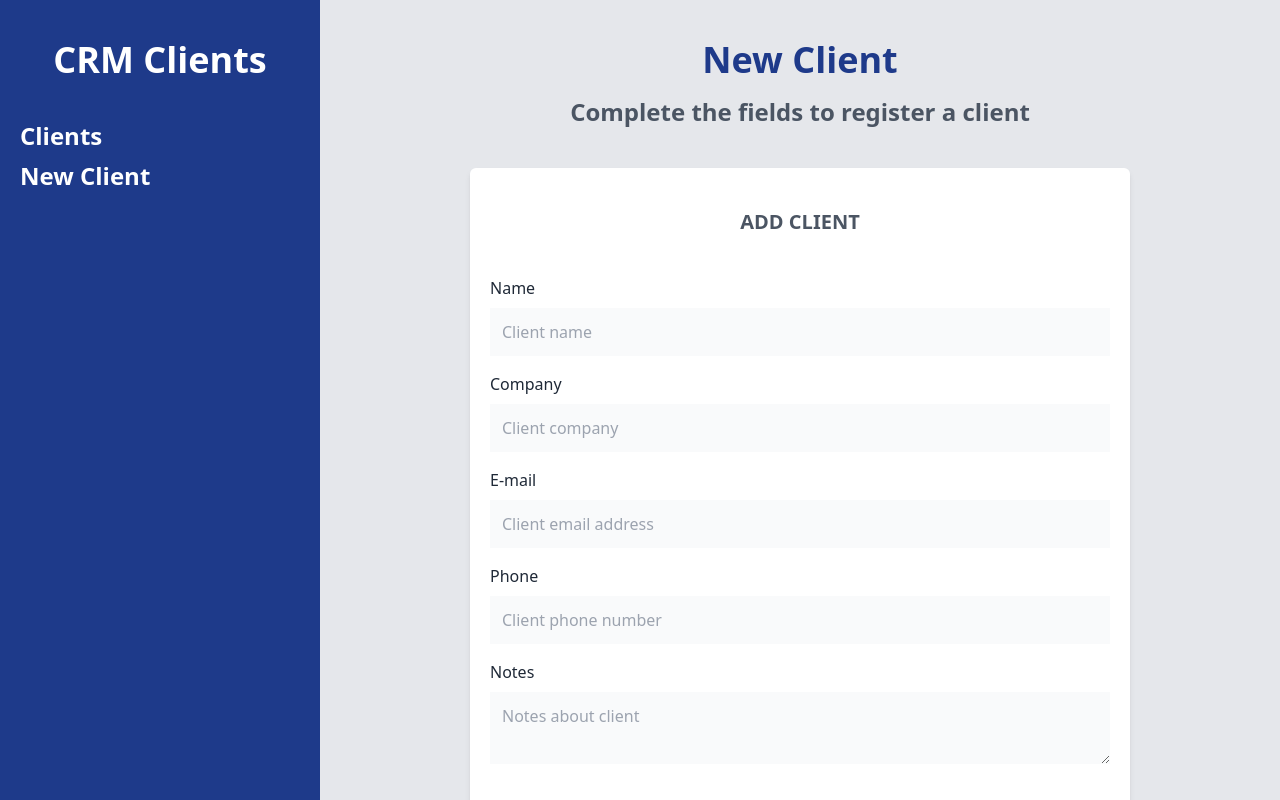
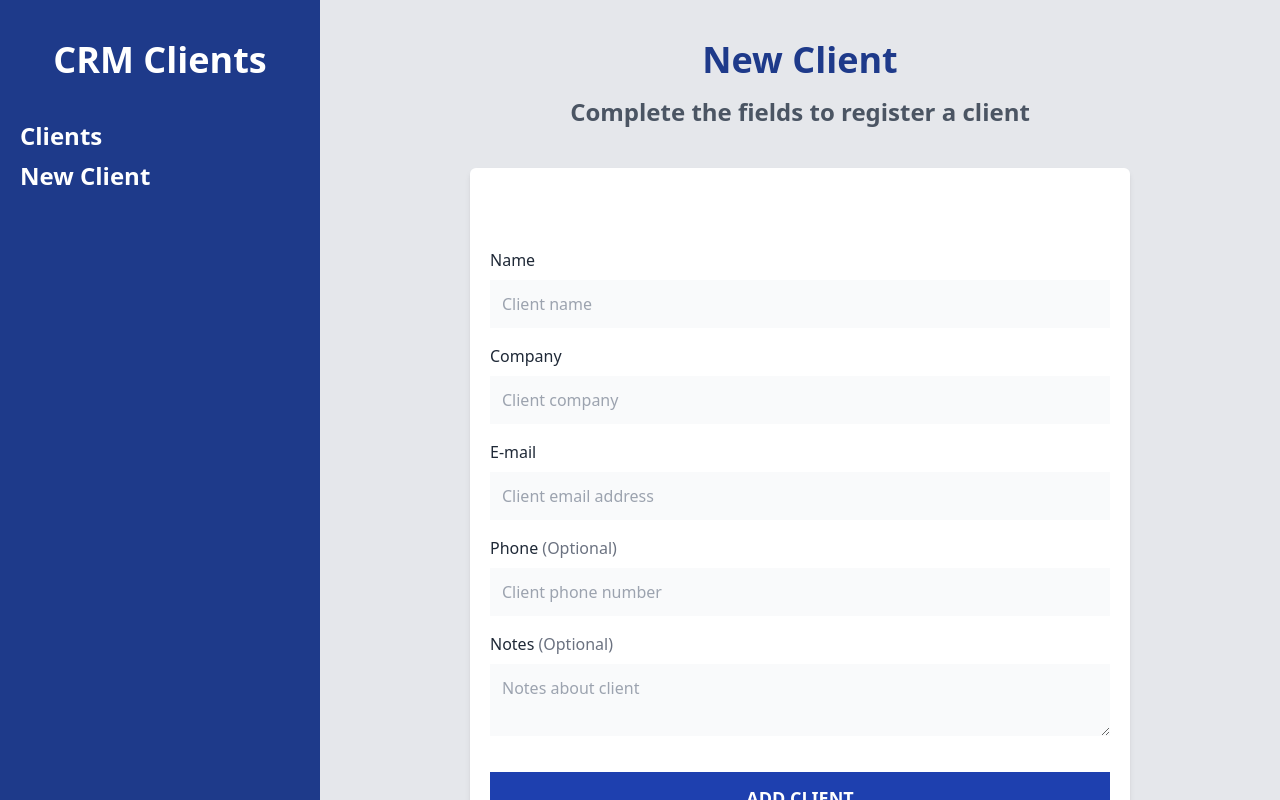
Before and after one commit to raxel-arias/React-4-CRM-Clients, a React (Vite) app: page /clients/new in a window 1280 px wide. Built offline with nearby package versions, Linux system fonts and the light colour scheme.

Commit message:
Update logic in Form.tsx Component to let edit clients

```diff
--- a/src/components/form/Form.tsx
+++ b/src/components/form/Form.tsx
@@ -1,18 +1,35 @@
 import { useNavigate } from "react-router-dom";
+
 import {Formik, Form as FormikForm, Field, FormikHelpers} from 'formik';
+import {NewClientSchema} from "../../validations";
 
+import ClientsApiService from "../../services/clientsapi.service";
+import {ClientGot} from "../../services/dto/get-client.dto";
+import {UpdateClientDto} from "../../services/dto/update-client.dto";
+
+import ValidationError from "./ValidationError";
+
+import {FormCP} from "../../interfaces/form/form-component-props.interface";
 import {IClient, DefaultNewClientObj} from "../../interfaces/client.interface";
-import {NewClientSchema} from "../../validations";
-import ValidationError from "./ValidationError";
-import ClientsApiService from "../../services/clientsapi.service";
 
-const Form = (): JSX.Element => {
+const Form = (props: FormCP): JSX.Element => {
     const clientsApiService = new ClientsApiService();
     const navigator = useNavigate();
 
-    async function handleSubmit(data: IClient, {resetForm}: FormikHelpers<IClient>) {
+    const {
+        editing,
+        clientToEdit
+    } = props;
+
+    async function handleSubmit(data: IClient, {resetForm}: FormikHelpers<IClient>): Promise<void> {
+        if (editing) return await updateClientInfo(data as ClientGot, resetForm);
+
+        await createClient(data, resetForm);
+    }
+
+    async function createClient(newData: IClient, resetForm: any): Promise<void> {
         try {
-            const response = await clientsApiService.createClient(data);
+            const response = await clientsApiService.createClient(newData);
 
             resetForm();
             navigator('/clients');
@@ -22,11 +39,36 @@ const Form = (): JSX.Element => {
         }
     }
 
+    async function updateClientInfo(updatedData: ClientGot, resetForm: any): Promise<void> {
+        try {
+            const response = await clientsApiService.updateClient(clientToEdit?._id!, sanitizeDataToUpdate(updatedData));
+
+            resetForm();
+            navigator('/clients');
+        } catch (error: any) {
+            alert('Hubo un error');
+            console.error(error);
+        }
+    }
+
+    function sanitizeDataToUpdate(updatedData: ClientGot): UpdateClientDto {
+        const {_id, createdAt, updatedAt, __v, ...filteredData} = updatedData
+        const clientSanitizedData: UpdateClientDto = {...filteredData};
+
+        return clientSanitizedData;
+    }
+
+    function getFormDefaultValues(): IClient {
+        return editing && clientToEdit? clientToEdit as IClient : DefaultNewClientObj;
+    }
+
     return (
         <div className={"bg-white mt-10 px-5 py-10 rounded-md shadow-md md:w-3/4 mx-auto"}>
-            <h2 className={"text-gray-600 font-bold text-xl uppercase text-center"}>Add Client</h2>
 
-            <Formik initialValues={DefaultNewClientObj} onSubmit={handleSubmit} validationSchema={NewClientSchema}>
+            <Formik
+                initialValues={getFormDefaultValues()}
+                onSubmit={handleSubmit}
+                validationSchema={NewClientSchema}>
                 {({errors, touched}) => {
                     return(
                         <FormikForm className="mt-10">
@@ -84,7 +126,7 @@ const Form = (): JSX.Element => {
                             <div className="mb-4">
                                 <label
                                     htmlFor="phone"
-                                    className="text-gray-800">Phone
+                                    className="text-gray-800">Phone <span className="text-gray-500">(Optional)</span>
                                 </label>
                                 <Field
                                     id="phone"
@@ -100,7 +142,7 @@ const Form = (): JSX.Element => {
                             <div className="mb-4">
                                 <label
                                     htmlFor="notes"
-                                    className="text-gray-800">Notes
+                                    className="text-gray-800">Notes <span className="text-gray-500">(Optional)</span>
                                 </label>
                                 <Field as="textarea"
                                     id="notes"
@@ -115,7 +157,7 @@ const Form = (): JSX.Element => {
                             <input
                                 type="submit"
                                 className="mt-5 w-full bg-blue-800 hover:bg-blue-600 hover:cursor-pointer p-3 text-white uppercase font-bold text-lg"
-                                value="Add Client" />
+                                value={editing ? 'Update Client' : 'Add Client'} />
                         </FormikForm>
 
                 )}}
```
